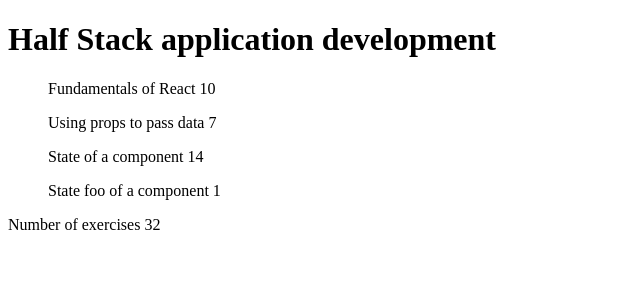
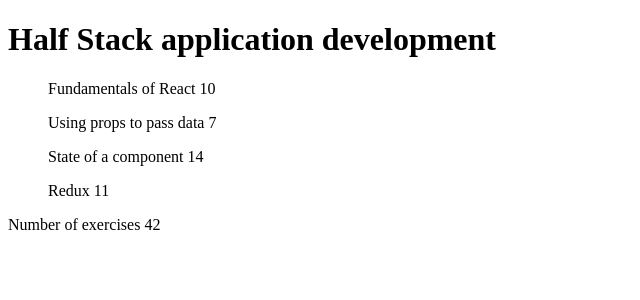
Before and after one commit to munkkipossu/fullstack2022, a JavaScript app in the folder part2/courseinfo/: page / in a window 1280 px wide. Shown: the top 300 px of the page, without its empty margins (0-640 px from the left). Built offline with nearby package versions, Linux system fonts and the light colour scheme.

Commit message:
fix ul > div for 2.1

```diff
--- a/part2/courseinfo/src/App.js
+++ b/part2/courseinfo/src/App.js
@@ -41,10 +41,10 @@
         id: 3
       },
       {
-        name: 'State foo of a component',
-        exercises: 1,
+        name: 'Redux',
+        exercises: 11,
         id: 4
-      }
+      },
     ]
   }
 
```
